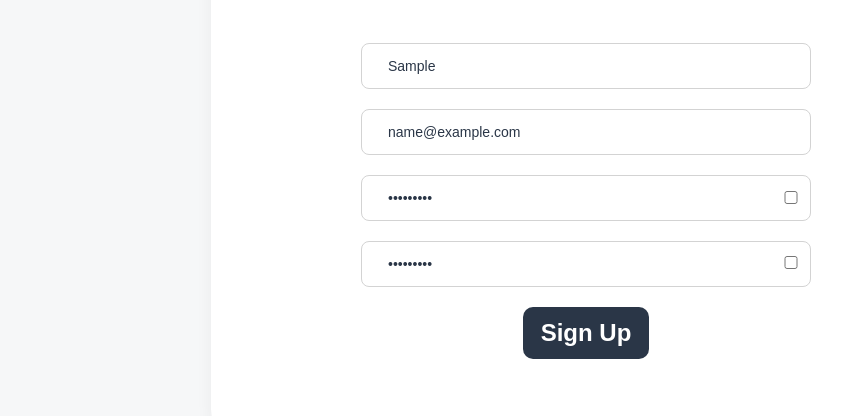
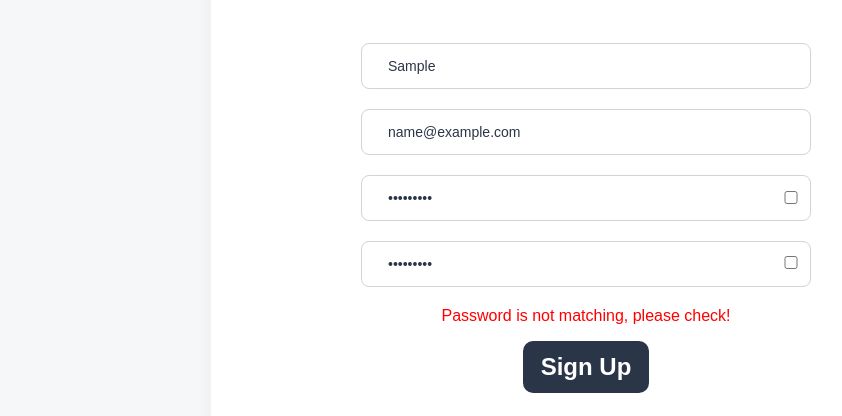
Before and after one commit to ChristopherHipper/Join, a plain HTML site: page sign_up.html in a window 1280 px wide. Both pictures are taken after typing "Sample", "name@example.com", "Sample123", "Sample123" into the empty fields and a click on the button "Sign Up". Shown: the part 384-800 px from the top of the page, without its empty margins (54-896 px from the left). Drawn offline with Linux system fonts and the light colour scheme; no server answers.

Commit message:
update sign up

```diff
--- a/scripts/signup.js
+++ b/scripts/signup.js
@@ -1,9 +1,13 @@
 async function signUp() {
+    let warningRef = document.getElementById('warning')
     let email = document.getElementById('email');
     let pw = document.getElementById('password');
     let confirmPw = document.getElementById('confirm_password');
     let name = document.getElementById('name');
-    checkPassword(pw, confirmPw)
+    warningRef.classList.add('d_none')
+    try {
+        await checkPassword(pw, confirmPw)
+        console.log("gleiches pw");
         let response = await fetch(BASE_URL + "/user" + ".json", {
             method: "POST",
             header: {
@@ -19,6 +23,11 @@ async function signUp() {
         succeedRegistration();
         const Timeout = setTimeout(fowarding, 2000);
         return response.json()
+    } catch (error) {
+        warningRef.classList.remove('d_none')
+        console.log("gleiches pw");
+    }
+
 }
 
 function succeedRegistration() {
@@ -41,13 +50,11 @@ function showConfirmPassword() {
 }
 
 function checkPassword(firstPw, secondPw) {
-    try {
+    return new Promise((resolve, reject) => {
         if (firstPw.value === secondPw.value) {
-            return
+            resolve("gleiches pw")
+        } else {
+            reject("ungleiches pw")
         }
+    })
 }
-    catch (error) {
-        let warningRef = document.getElementById('warning')
-        warningRef.classList.remove('d_none')
-    }
-}
--- a/sign_up.html
+++ b/sign_up.html
@@ -38,7 +38,7 @@
                 <input id="confirm_password" required placeholder="confirm Password" type="password">
                 <input onclick="showConfirmPassword()" class="checkbox_second" placeholder="" type="checkbox">
             </div>
-            <span id="warning" class="warning d_none">Wrong E-Mail or Password. Please check your Log in information's!</span>
+            <span id="warning" class="warning d_none">Password is not matching, please check!</span>
             <button id="register_button">Sign Up</button>
             <div id="success_registration" class="success_registration d_none">Du hast dich erfolgreich Registriert <br>
                 Du wirst automatisch weiter geleitet</div>
--- a/style.css
+++ b/style.css
@@ -97,7 +97,7 @@ h1{
 .checkbox{
     width: 20px;
     position: absolute;
-    top: 365px;
+    top: 300px;
     left: 570px;
     cursor: pointer;
 }
```
Lines whose indentation alone changed are shown as unchanged.
